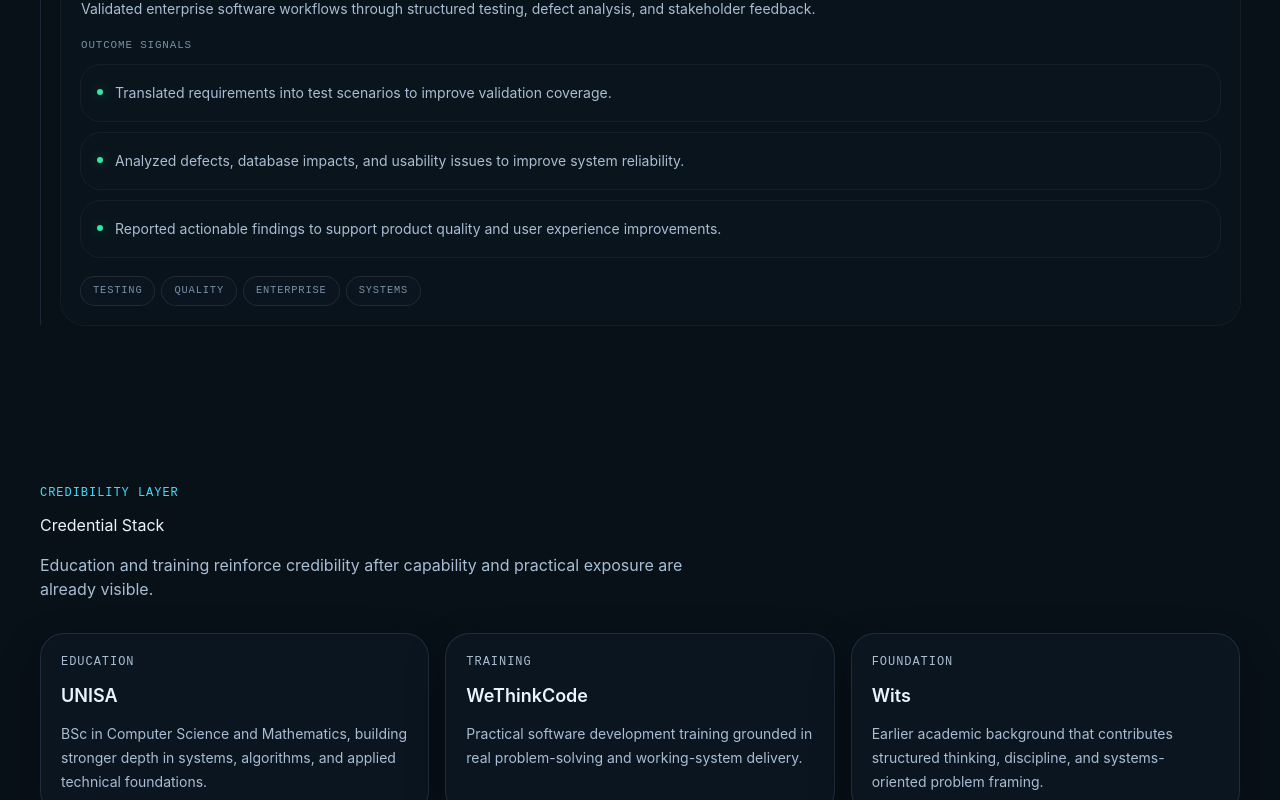
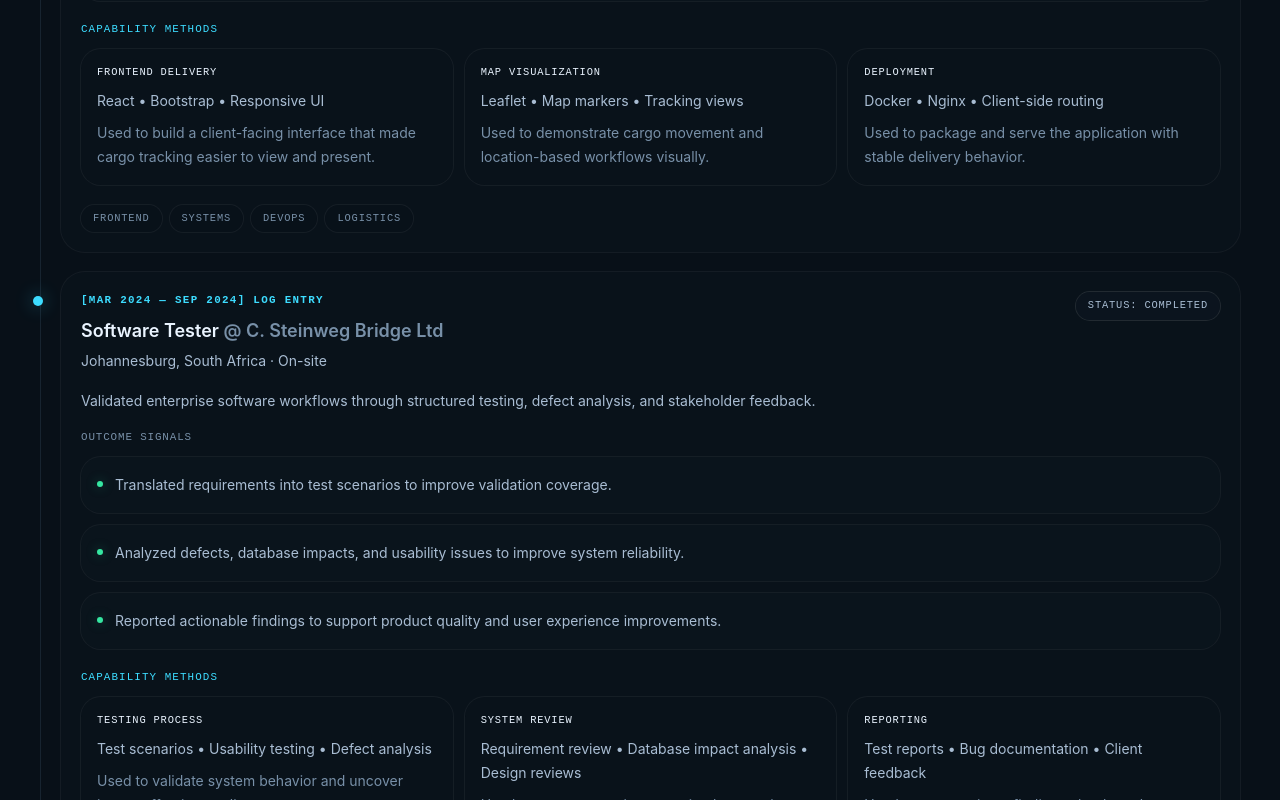
Before and after one commit to thapelomagqazana/thapelo-portfolio, a React (Vite) app: page / in a window 1280 px wide. Shown: the part 5440-6240 px from the top of the page. Built offline with nearby package versions, Linux system fonts and the light colour scheme.

Commit message:
feat(experience): add operational history timeline

```diff
--- /dev/null
+++ b/src/components/experience/ExperienceToolMethods.tsx
@@ -0,0 +1,103 @@
+import type { ExperienceToolMethodGroup } from "./experience.types";
+
+export interface ExperienceToolMethodsProps {
+  readonly groups?: readonly ExperienceToolMethodGroup[];
+}
+
+/**
+ * Experience tools and methods layer.
+ *
+ * Responsibilities:
+ * - Show important tools, methods, and practices used in a role.
+ * - Group tools by capability area instead of dumping a flat skill list.
+ * - Explain why each group mattered to the role.
+ *
+ * Accessibility:
+ * - Uses a semantic section with a clear heading.
+ * - Does not rely on icons or color alone.
+ * - Keeps each group readable as plain text.
+ */
+export function ExperienceToolMethods({
+  groups = [],
+}: ExperienceToolMethodsProps) {
+  const visibleGroups = groups.slice(0, 4);
+
+  if (visibleGroups.length === 0) {
+    return null;
+  }
+
+  return (
+    <section aria-label="Capability methods" className="mt-5">
+      <p className="font-mono text-[0.68rem] uppercase tracking-[0.1em] text-accent-cyan">
+        Capability Methods
+      </p>
+
+      <div className="mt-3 grid gap-3 lg:grid-cols-3">
+        {visibleGroups.map((group) => (
+          <article
+            key={group.label}
+            className="rounded-[var(--radius-panel-lg)] bg-bg-900/25 p-4 ring-1 ring-white/5"
+          >
+            <h4 className="font-mono text-[0.65rem] uppercase tracking-[0.08em] text-text-primary">
+              {group.label}
+            </h4>
+
+            <p className="mt-2 text-sm leading-6 text-text-secondary">
+              {group.items.slice(0, 5).join(" • ")}
+            </p>
+
+            <p className="mt-2 text-sm leading-6 text-text-muted">
+              {group.purpose}
+            </p>
+          </article>
+        ))}
+      </div>
+    </section>
+  );
+}
+
+interface ToolMethodGroupRowProps {
+  readonly group: ExperienceToolMethodGroup;
+}
+
+/**
+ * Single tool/method group row.
+ *
+ * Purpose:
+ * - Keep tools grouped by purpose.
+ * - Connect implementation methods to work outcomes.
+ */
+function ToolMethodGroupRow({ group }: ToolMethodGroupRowProps) {
+  return (
+    <article className="rounded-[var(--radius-panel-md)] bg-bg-850/35 p-4 ring-1 ring-white/5">
+      <h4 className="font-mono text-[0.68rem] uppercase tracking-[0.08em] text-text-primary">
+        {group.label}
+      </h4>
+
+      <p className="mt-2 text-sm leading-6 text-text-secondary">
+        {group.items.slice(0, 5).join(" • ")}
+      </p>
+
+      <p className="mt-2 text-sm leading-6 text-text-muted">
+        {group.purpose}
+      </p>
+    </article>
+  );
+}
+
+/**
+ * Checks whether a tool/method group has enough useful content to render.
+ *
+ * Purpose:
+ * - Prevent empty placeholders.
+ * - Avoid showing incomplete capability claims.
+ */
+function isRenderableToolMethodGroup(
+  group: ExperienceToolMethodGroup,
+): boolean {
+  return (
+    group.label.trim().length > 0 &&
+    group.items.length > 0 &&
+    group.purpose.trim().length > 0
+  );
+}
--- a/src/components/experience/TimelineLogs.tsx
+++ b/src/components/experience/TimelineLogs.tsx
@@ -1,25 +1,26 @@
 import type { ExperienceLogEntry } from "./experience.types";
 import { ExperienceOutcomeList } from "./ExperienceOutcomeList";
+import { ExperienceToolMethods } from "./ExperienceToolMethods";
 
 export interface TimelineLogsProps {
   readonly entries: readonly ExperienceLogEntry[];
 }
 
 /**
- * Operational history timeline.
+ * Operational log timeline.
  *
  * Responsibilities:
- * - Render work history as structured operational logs.
- * - Preserve recruiter scan speed.
- * - Show progression through roles, outcomes, and system tags.
+ * - Render experience as structured operational history.
+ * - Match the Control Room / Mission Control portfolio theme.
+ * - Preserve recruiter scan speed and role clarity.
  *
  * Accessibility:
- * - Uses a list to represent chronological entries.
- * - Keeps role, company, period, and location readable as text.
+ * - Uses ordered list semantics for timeline order.
+ * - Keeps role, company, period, status, and location visible as text.
  */
 export function TimelineLogs({ entries }: TimelineLogsProps) {
   return (
-    <ol className="relative grid gap-5 border-l border-border-subtle pl-5">
+    <ol className="relative grid gap-5 border-l border-border-subtle/80 pl-5">
       {entries.map((entry) => (
         <TimelineLogEntry key={entry.id} entry={entry} />
       ))}
@@ -35,8 +36,9 @@ interface TimelineLogEntryProps {
  * Single operational log entry.
  *
  * Purpose:
- * - Communicate one role as identity, summary, outcomes, and tags.
- * - Avoid generic responsibility lists.
+ * - Present one role as a readable system log.
+ * - Balance theme with credibility.
+ * - Avoid plain CV-card presentation.
  */
 function TimelineLogEntry({ entry }: TimelineLogEntryProps) {
   return (
@@ -46,11 +48,11 @@ function TimelineLogEntry({ entry }: TimelineLogEntryProps) {
         className="absolute -left-[1.72rem] top-6 size-2.5 rounded-full bg-accent-cyan shadow-[0_0_18px_rgba(61,220,255,0.45)]"
       />
 
-      <article className="rounded-[var(--radius-panel-xl)] bg-bg-800/20 p-5 ring-1 ring-white/5">
-        <header className="flex flex-col gap-3 sm:flex-row sm:items-start sm:justify-between">
+      <article className="rounded-[var(--radius-panel-xl)] bg-bg-800/15 p-5 ring-1 ring-white/5 transition hover:bg-bg-800/25 hover:ring-accent-cyan/20">
+        <header className="flex flex-col gap-4 sm:flex-row sm:items-start sm:justify-between">
           <div>
-            <p className="font-mono text-[0.68rem] uppercase tracking-[0.12em] text-accent-cyan">
-              {entry.period}
+            <p className="font-mono text-[0.68rem] font-semibold uppercase tracking-[0.12em] text-accent-cyan">
+              [{entry.period}] Log Entry
             </p>
 
             <h3 className="mt-2 text-lg font-semibold text-text-primary">
@@ -65,9 +67,7 @@ function TimelineLogEntry({ entry }: TimelineLogEntryProps) {
             ) : null}
           </div>
 
-          <span className="w-fit rounded-full bg-bg-850/60 px-3 py-1.5 font-mono text-[0.65rem] uppercase tracking-[0.08em] text-text-secondary ring-1 ring-white/10">
-            Status: {entry.status}
-          </span>
+          <StatusBadge status={entry.status} />
         </header>
 
         <p className="mt-4 max-w-3xl text-sm leading-6 text-text-secondary">
@@ -76,19 +76,55 @@ function TimelineLogEntry({ entry }: TimelineLogEntryProps) {
 
         <ExperienceOutcomeList role={entry.role} outcomes={entry.outcomes} />
 
-        {entry.tags?.length ? (
-          <ul className="mt-5 flex flex-wrap gap-2">
-            {entry.tags.slice(0, 5).map((tag) => (
-              <li
-                key={tag}
-                className="rounded-full bg-bg-850/55 px-3 py-1.5 font-mono text-[0.65rem] uppercase tracking-[0.08em] text-text-muted ring-1 ring-white/10"
-              >
-                {tag}
-              </li>
-            ))}
-          </ul>
-        ) : null}
+        <ExperienceToolMethods groups={entry.toolMethods} />
+
+        {entry.tags?.length ? <LogTags tags={entry.tags} /> : null}
       </article>
     </li>
   );
 }
+
+interface StatusBadgeProps {
+  readonly status: ExperienceLogEntry["status"];
+}
+
+/**
+ * Operational status badge.
+ *
+ * Purpose:
+ * - Make role state visible without overpowering the entry.
+ * - Preserve readable text for accessibility.
+ */
+function StatusBadge({ status }: StatusBadgeProps) {
+  return (
+    <span className="w-fit rounded-full bg-bg-850/60 px-3 py-1.5 font-mono text-[0.65rem] uppercase tracking-[0.08em] text-text-secondary ring-1 ring-white/10">
+      Status: {status}
+    </span>
+  );
+}
+
+interface LogTagsProps {
+  readonly tags: readonly string[];
+}
+
+/**
+ * Functional/system tags for an experience entry.
+ *
+ * Purpose:
+ * - Connect role history to capability areas.
+ * - Keep tags compact and scannable.
+ */
+function LogTags({ tags }: LogTagsProps) {
+  return (
+    <ul className="mt-5 flex flex-wrap gap-2" aria-label="Functional tags">
+      {tags.slice(0, 5).map((tag) => (
+        <li
+          key={tag}
+          className="rounded-full bg-bg-900/30 px-3 py-1.5 font-mono text-[0.65rem] uppercase tracking-[0.08em] text-text-muted ring-1 ring-white/5"
+        >
+          {tag}
+        </li>
+      ))}
+    </ul>
+  );
+}
--- a/src/components/experience/experience.data.ts
+++ b/src/components/experience/experience.data.ts
@@ -31,6 +31,26 @@ export const EXPERIENCE_LOGS: readonly ExperienceLogEntry[] = [
           "Strengthened collaboration between QA, developers, and stakeholders to improve requirement alignment.",
       },
     ],
+    toolMethods: [
+      {
+        label: "QA Methods",
+        items: ["Manual testing", "Test planning", "Defect reporting"],
+        purpose:
+          "Used to validate enterprise workflows and improve release confidence.",
+      },
+      {
+        label: "Test Analysis",
+        items: ["Requirement review", "Scenario design", "Result analysis"],
+        purpose:
+          "Used to connect business expectations with system behavior and test coverage.",
+      },
+      {
+        label: "Collaboration",
+        items: ["Developer feedback", "Stakeholder communication", "QA reporting"],
+        purpose:
+          "Used to align findings with product decisions and delivery priorities.",
+      },
+    ],
     tags: ["QUALITY", "RELIABILITY", "ENTERPRISE", "SYSTEMS"],
   },
   {
@@ -54,6 +74,26 @@ export const EXPERIENCE_LOGS: readonly ExperienceLogEntry[] = [
       {
         statement:
           "Deployed with Docker and Nginx to support stable routing and delivery.",
+      },
+    ],
+    toolMethods: [
+      {
+        label: "Frontend Delivery",
+        items: ["React", "Bootstrap", "Responsive UI"],
+        purpose:
+          "Used to build a client-facing interface that made cargo tracking easier to view and present.",
+      },
+      {
+        label: "Map Visualization",
+        items: ["Leaflet", "Map markers", "Tracking views"],
+        purpose:
+          "Used to demonstrate cargo movement and location-based workflows visually.",
+      },
+      {
+        label: "Deployment",
+        items: ["Docker", "Nginx", "Client-side routing"],
+        purpose:
+          "Used to package and serve the application with stable delivery behavior.",
       },
     ],
     tags: ["FRONTEND", "SYSTEMS", "DEVOPS", "LOGISTICS"],
@@ -81,6 +121,26 @@ export const EXPERIENCE_LOGS: readonly ExperienceLogEntry[] = [
           "Reported actionable findings to support product quality and user experience improvements.",
       },
     ],
+    toolMethods: [
+      {
+        label: "Testing Process",
+        items: ["Test scenarios", "Usability testing", "Defect analysis"],
+        purpose:
+          "Used to validate system behavior and uncover issues affecting quality.",
+      },
+      {
+        label: "System Review",
+        items: ["Requirement review", "Database impact analysis", "Design reviews"],
+        purpose:
+          "Used to connect requirements, implementation behavior, and product risks.",
+      },
+      {
+        label: "Reporting",
+        items: ["Test reports", "Bug documentation", "Client feedback"],
+        purpose:
+          "Used to communicate findings clearly to the design and development team.",
+      },
+    ],
     tags: ["TESTING", "QUALITY", "ENTERPRISE", "SYSTEMS"],
   },
 ];
--- a/src/pages/HomePage.tsx
+++ b/src/pages/HomePage.tsx
@@ -54,7 +54,7 @@ export function HomePage() {
           id="operational-history"
           sectionId="history"
           title={getSectionHeading("history")}
-          summary="Practical work history follows proof to reinforce relevance and show the environments where these capabilities have been applied."
+          summary="Operational history showing how testing, reliability, frontend delivery, and systems thinking are applied in real systems."
         />
 
         <CredentialStackSection
```
Also changed, not shown: src/components/experience/experience.types.ts (+46 -0 lines), 2 other files (tests, documents, lock files or other folders).
